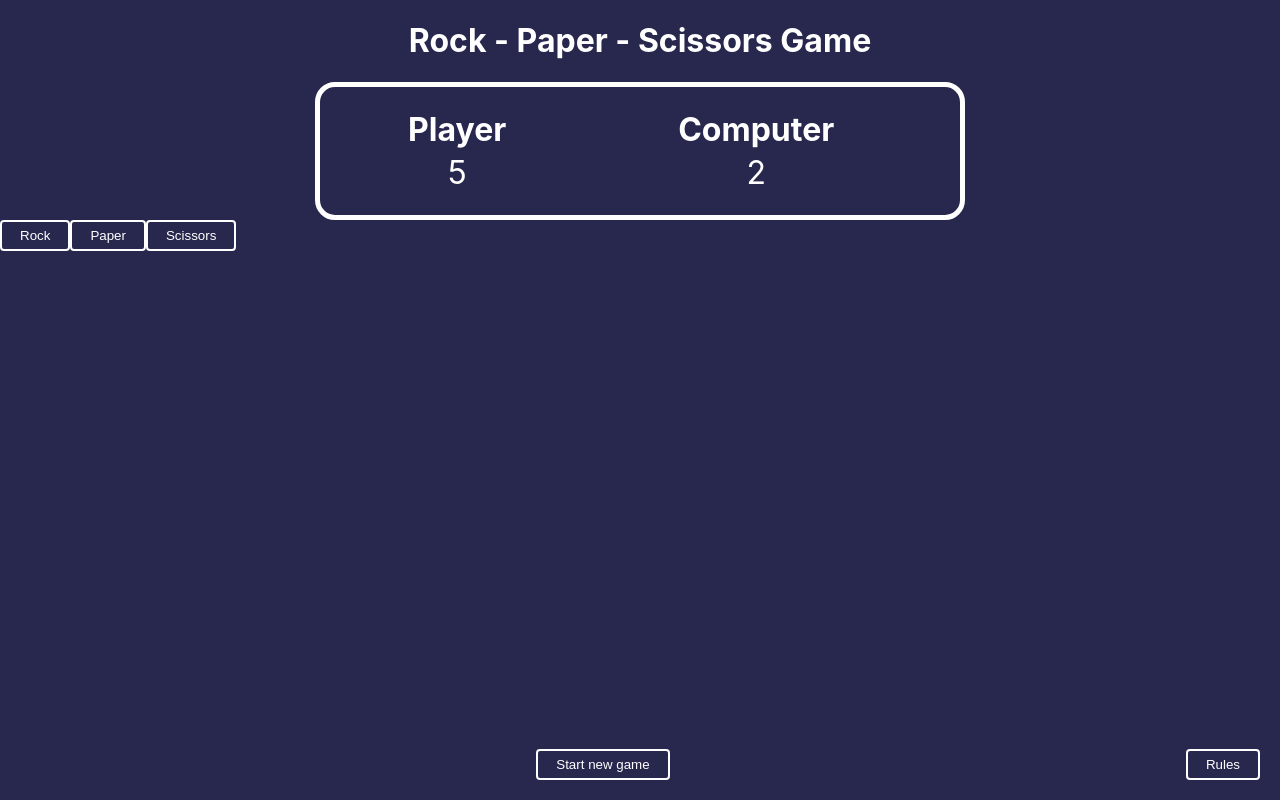
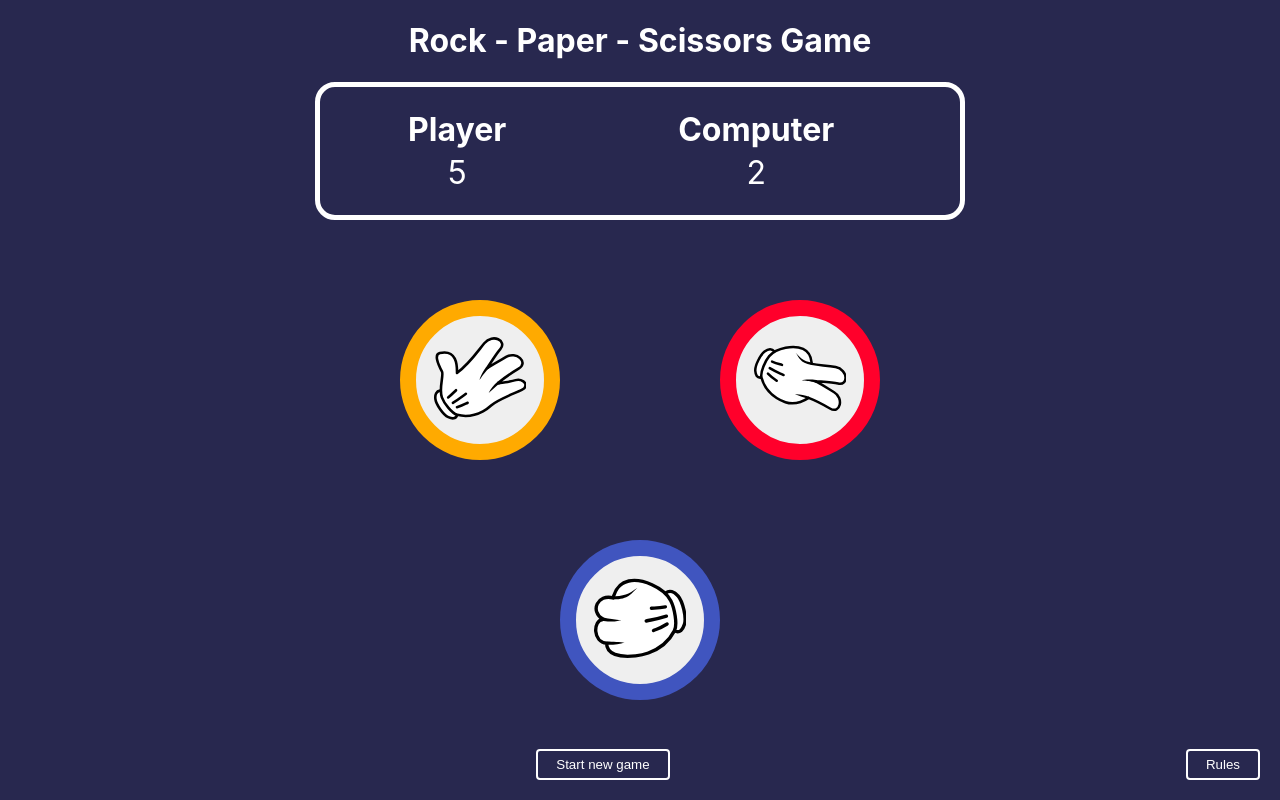
Before and after one commit to Gebec/rock-paper-scisors, a React (Create React App) app: page / in a window 1280 px wide. Built offline with nearby package versions, Linux system fonts and the light colour scheme.

Commit message:
feature: styled choice buttons

```diff
--- a/src/Components/Button/Button.tsx
+++ b/src/Components/Button/Button.tsx
@@ -4,21 +4,17 @@ import styled from 'styled-components';
 
 type TProps = {
   onClickCallback: (event: React.MouseEvent<HTMLButtonElement>) => void;
-  id?: string;
   children: string;
 };
 
-export const Button: React.FC<TProps> = ({ onClickCallback, id, children }) => {
+export const Button: React.FC<TProps> = ({ onClickCallback, children }) => {
   return (
-    <ButtonComponent data-id={id} onClick={onClickCallback}>
-      {children}
-    </ButtonComponent>
+    <ButtonComponent onClick={onClickCallback}>{children}</ButtonComponent>
   );
 };
 
 Button.propTypes = {
   onClickCallback: PropTypes.func.isRequired,
-  id: PropTypes.string,
   children: PropTypes.string.isRequired,
 };
 
--- /dev/null
+++ b/src/Components/Choice/Choice.tsx
@@ -0,0 +1,42 @@
+import PropTypes from 'prop-types';
+
+import styled from 'styled-components';
+
+type TProps = {
+  onClickCallback: (event: React.MouseEvent<HTMLButtonElement>) => void;
+  id: string;
+  borderColor: string;
+  children: React.ReactElement;
+};
+
+export const Choice: React.FC<TProps> = ({
+  onClickCallback,
+  id,
+  borderColor,
+  children,
+}) => {
+  return (
+    <ChoiceComponent data-id={id} color={borderColor} onClick={onClickCallback}>
+      {children}
+    </ChoiceComponent>
+  );
+};
+
+Choice.propTypes = {
+  onClickCallback: PropTypes.func.isRequired,
+  id: PropTypes.string.isRequired,
+  borderColor: PropTypes.string.isRequired,
+  children: PropTypes.element.isRequired,
+};
+
+const ChoiceComponent = styled.button`
+  width: 10rem;
+  height: 10rem;
+  border: 1rem solid ${(props) => props.color ?? '#00FF00'};
+  border-radius: 50%;
+
+  > * {
+    width: 80%;
+    height: 80%;
+  }
+`;
--- a/src/Components/Game/Game.tsx
+++ b/src/Components/Game/Game.tsx
@@ -1,6 +1,12 @@
-import { Button } from '../Button/Button';
+import { Choice } from '../';
 import PropTypes from 'prop-types';
 import { EOption } from '../../option.enum';
+
+import styled from 'styled-components';
+
+import Rock from '../../Assets/images/rock';
+import Paper from '../../Assets/images/paper';
+import Scissors from '../../Assets/images/scissors';
 
 type TProps = {
   setUserChoice(choice: EOption): void;
@@ -15,20 +21,42 @@ export const Game: React.FC<TProps> = ({ setUserChoice }) => {
   };
 
   return (
-    <>
-      <Button id={EOption.ROCK.toString()} onClickCallback={setChoice}>
-        Rock
-      </Button>
-      <Button id={EOption.PAPER.toString()} onClickCallback={setChoice}>
-        Paper
-      </Button>
-      <Button id={EOption.SCISSORS.toString()} onClickCallback={setChoice}>
-        Scissors
-      </Button>
-    </>
+    <GameWrapper>
+      <Choice
+        id={EOption.PAPER.toString()}
+        onClickCallback={setChoice}
+        borderColor='#ffaa00'
+      >
+        <Paper />
+      </Choice>
+      <Choice
+        id={EOption.ROCK.toString()}
+        onClickCallback={setChoice}
+        borderColor='#4055bf'
+      >
+        <Rock />
+      </Choice>
+      <Choice
+        id={EOption.SCISSORS.toString()}
+        onClickCallback={setChoice}
+        borderColor='#ff002b'
+      >
+        <Scissors />
+      </Choice>
+    </GameWrapper>
   );
 };
 
 Game.propTypes = {
   setUserChoice: PropTypes.func.isRequired,
 };
+
+const GameWrapper = styled.div`
+  display: flex;
+  justify-content: center;
+  padding-top: 5rem;
+
+  button:nth-child(2) {
+    transform: translate(0, 150%);
+  }
+`;
--- a/src/Components/index.tsx
+++ b/src/Components/index.tsx
@@ -1,4 +1,5 @@
 export { Button } from './Button/Button';
+export { Choice } from './Choice/Choice';
 export { Footer } from './Footer/Footer';
 export { Game } from './Game/Game';
 export { Modal } from './Modal/Modal';
--- a/src/option.enum.ts
+++ b/src/option.enum.ts
@@ -1,5 +1,5 @@
 export enum EOption {
-  ROCK,
-  PAPER,
-  SCISSORS,
+  ROCK = 'rock',
+  PAPER = 'paper',
+  SCISSORS = 'scissors',
 }
```
